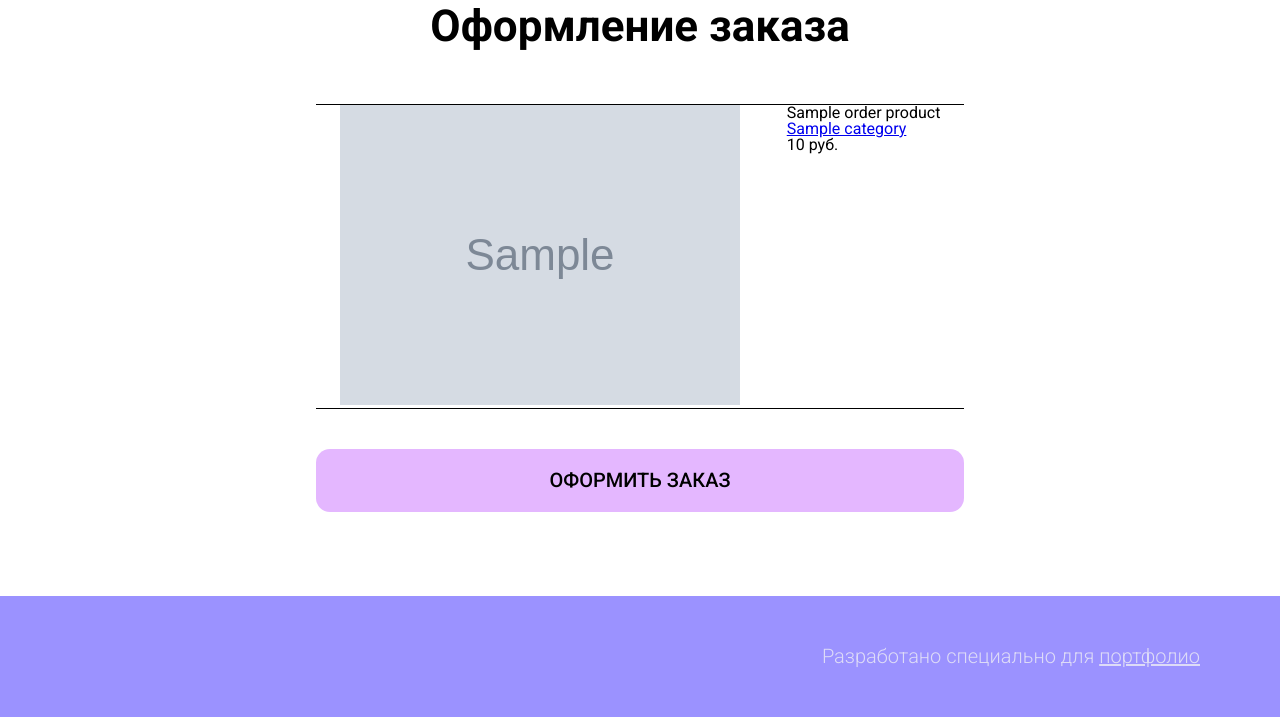
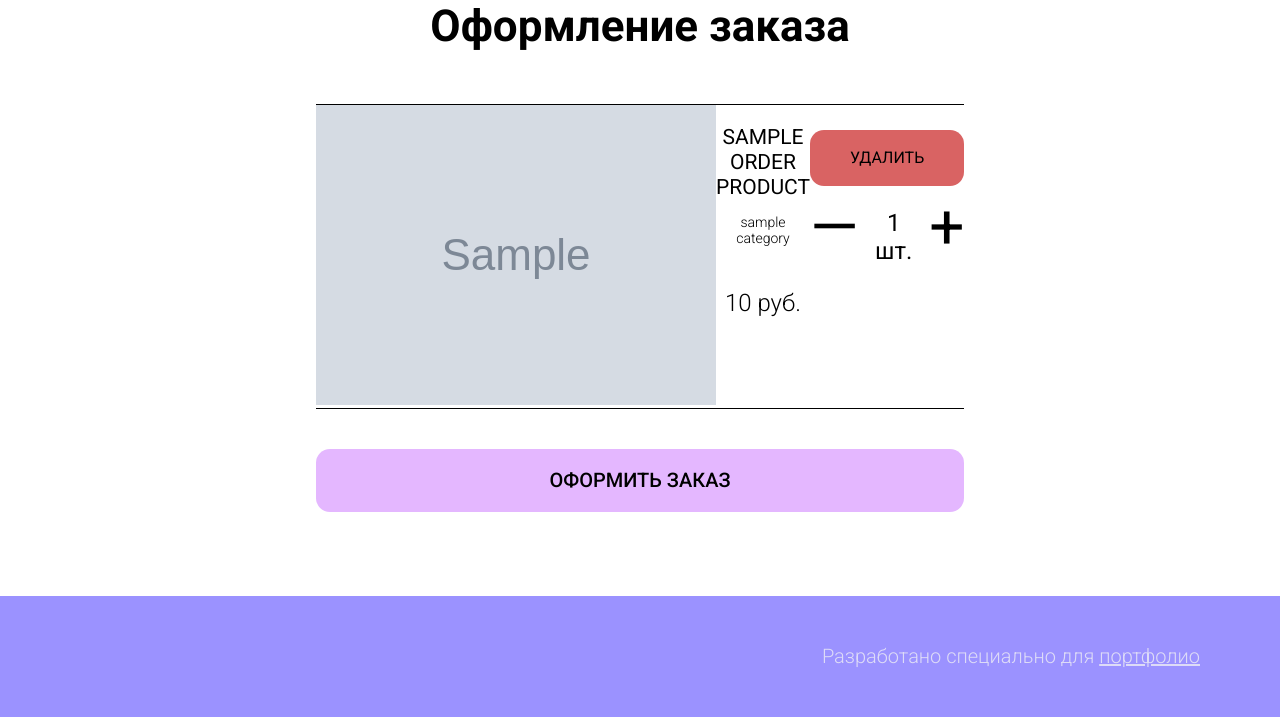
Before and after one commit to AtmoSL/func-mvc, a PHP site: template views/order.php in a window 1280 px wide. Shown: the part 83-800 px from the top of the page. Run offline with PHP 8.4, Linux system fonts and the light colour scheme; the template is opened without the code that fills it: most values are stand-ins (such as "Sample title", 1, 10 or a date in 2020); grey boxes marked "Sample" are stand-in pictures; data that the repository does not hold is empty.

Commit message:
Удаление товара из корзины

```diff
--- a/controllers/OrderController.php
+++ b/controllers/OrderController.php
@@ -10,10 +10,14 @@ include "../models/ProductModel.php";
 function indexAction(){
     $orderProducts = [];
 
-    if(isset($_SESSION['cart'])){
+    if(isset($_SESSION['cart']) && count($_SESSION['cart']['productsId']) > 0){
         $ids = array_keys($_SESSION['cart']['productsId']);
 
         $orderProducts = getProductsByIds($ids);
+    }
+
+    foreach($orderProducts as $key => $orderProduct){
+        $orderProducts[$key]['count'] = $_SESSION['cart']['productsId'][$orderProduct['id']]['count'];
     }
 
     $categories = getAllCategoriesForUl();
--- a/public/css/style.css
+++ b/public/css/style.css
@@ -1,17 +1,19 @@
-body{
+body {
     font-family: 'Roboto', sans-serif;
 }
 
 html,
-body{
+body {
     height: 100%;
 }
-.wrapper{
+
+.wrapper {
     min-height: 100%;
     display: flex;
     flex-direction: column;
 }
-.main{
+
+.main {
     flex-grow: 1;
 }
 
@@ -67,7 +69,8 @@ body{
     color: white;
     text-decoration: none;
 }
-.header__navigation__list__item a:hover{
+
+.header__navigation__list__item a:hover {
     font-size: 24px;
     line-height: 28px;
     color: white;
@@ -75,38 +78,43 @@ body{
 }
 
 /* Выпадающий список категорий */
-nav ul{
+nav ul {
     position: relative;
     background-color: #9B92FF;
     font-size: 24px;
     line-height: 28px;
     color: white;
 }
-nav ul ul{
+
+nav ul ul {
     display: none;
     position: absolute;
     top: 100%;
     border: solid #E4B7FF;
 }
+
 nav ul li:hover > ul {
-    display:inherit;
+    display: inherit;
 }
+
 nav ul ul li {
-    min-width:170px;
+    min-width: 170px;
     padding: 5px 10px;
-    float:none;
-    display:list-item;
+    float: none;
+    display: list-item;
     position: relative;
     border-bottom: solid #E4B7FF;
 }
+
 nav ul ul li:hover {
     background-color: #563d66;
 }
+
 nav ul ul ul {
-     position: absolute;
-     top:0;
-     left:100%;
- }
+    position: absolute;
+    top: 0;
+    left: 100%;
+}
 
 /* Каталог */
 .title h2 {
@@ -130,10 +138,10 @@ nav ul ul ul {
     margin: 20px 9px;
 }
 
-.catalog__card__inner{
+.catalog__card__inner {
 }
 
-.catalog__card__image{
+.catalog__card__image {
     text-align: center;
 }
 
@@ -143,10 +151,11 @@ nav ul ul ul {
     line-height: 25px;
 }
 
-.catalog__card__category{
+.catalog__card__category {
     margin-bottom: 22px;
 }
-.catalog__card__category a{
+
+.catalog__card__category a {
     text-transform: lowercase;
     font-weight: 300;
     font-size: 14px;
@@ -155,7 +164,7 @@ nav ul ul ul {
     text-decoration: none;
 }
 
-.catalog__card__category a:hover{
+.catalog__card__category a:hover {
     text-decoration: underline;
 }
 
@@ -179,30 +188,106 @@ nav ul ul ul {
     text-transform: uppercase;
 
     cursor: pointer;
+    user-select: none;
 }
 
 /*Страница оформления заказа*/
-.order__title{
+.order__title {
     margin-bottom: 52px;
 }
-.order__separator{
+
+.order__separator {
     margin: auto;
     background-color: #000000;
     height: 1px;
     max-width: 648px;
 }
-.order__card{
+
+.order__card {
     display: flex;
     max-width: 648px;
     margin: auto;
-    justify-content: space-around;
+    justify-content: space-between;
 }
 
-.order__inner{
+.order__card__actions, .order__card__info {
+    text-align: center;
+}
+
+.order__card__title {
+    text-transform: uppercase;
+
+    font-weight: 400;
+    font-size: 21px;
+    line-height: 25px;
+
+    margin-top: 20px;
+    margin-bottom: 14px;
+}
+
+.order__card__category {
+    margin-bottom: 43px;
+}
+
+.order__card__category a {
+    font-weight: 300;
+    font-size: 14px;
+    line-height: 72.19%;
+    color: black;
+    text-decoration: none;
+
+    text-transform: lowercase;
+}
+
+.order__card__category a:hover {
+    text-decoration: underline;
+}
+
+.order__card__price {
+    font-weight: 300;
+    font-size: 24px;
+    line-height: 28px;
+}
+
+.order__card__delete {
+    padding: 20px 40px;
+    background-color: #d96363;
+    border-radius: 14px;
+
+    cursor: pointer;
+    user-select: none;
+
+    margin-top: 25px;
+    margin-bottom: 15px;
+
+    text-transform: uppercase;
+}
+
+.order__card__count {
+    display: flex;
+    justify-content: center;
+}
+
+.order__card__count__minus, .order__card__count__plus{
+    font-size: 62px;
+    line-height: 51px;
+    cursor: pointer;
+    user-select: none;
+}
+
+.order__card__count__text {
+    font-weight: 400;
+    font-size: 24px;
+    line-height: 28px;
+
+    margin: 8px 10px;
+}
+
+.order__inner {
     margin-bottom: 40px;
 }
 
-.order__message{
+.order__message {
     font-weight: 700;
     font-size: 44px;
     line-height: 52px;
@@ -214,7 +299,8 @@ nav ul ul ul {
     color: #818181;
 
 }
-.order__create__btn{
+
+.order__create__btn {
     font-weight: 500;
     font-size: 20px;
     line-height: 23px;
@@ -235,12 +321,13 @@ nav ul ul ul {
 }
 
 /*футер*/
-.footer{
+.footer {
     height: 121px;
     background: #9B92FF;
     text-align: right;
 }
-.footer__text{
+
+.footer__text {
     font-weight: 300;
     font-size: 20px;
     line-height: 23px;
@@ -250,6 +337,7 @@ nav ul ul ul {
     margin-top: 49px;
     margin-right: 40px;
 }
-.footer__text a{
+
+.footer__text a {
     color: rgba(244, 244, 244, 0.74);
 }
--- a/public/js/cart.js
+++ b/public/js/cart.js
@@ -1,10 +1,11 @@
 console.log('Я подключён');
 const mainUrl = "http://func-mvc/";
 const cartCounter = document.getElementById('#cartCounter');
+const cartDeleteButtons =  document.querySelectorAll(".order__card__delete");
 let cartButtons = document.querySelectorAll(".catalog__card__button"); //Получение всех кнопок "В корзину"
 
 /**
- * Считывание клика на кнопку "В корзину"
+ * Добавление товара в корзину
  */
 cartButtons.forEach(function (cartButton) {
     cartButton.addEventListener("click", function (event) {
@@ -19,3 +20,23 @@ cartButtons.forEach(function (cartButton) {
             });
     });
 });
+
+/**
+ * Удаление товара из корзины
+ *
+ *
+ */
+cartDeleteButtons.forEach(function (cartDeleteButton){
+   cartDeleteButton.addEventListener("click", function (event){
+       console.log("Удаление товара c id "+ event.target.id);
+       fetch(mainUrl + "cart/deletefromcart/" + event.target.id + "/")
+           .then((response) => response.json())
+           .then((data) => {
+               cartCounter.textContent = "("+data+")";
+               document.getElementById("cartCard-"+event.target.id).remove();
+               if(!data){
+                   cartCounter.textContent = "";
+               }
+           });
+   });
+});
--- a/views/layouts/head.php
+++ b/views/layouts/head.php
@@ -58,7 +58,8 @@
                     </li>
                     <li class="header__navigation__list__item">
                         <a href="/order/"><span id="#cartCounter">
-                                <?php if (isset($_SESSION['cart']['count'])){ ?> (<?= $_SESSION['cart']['count'] ?>)<?php } ?></span>
+                                <?php if (isset($_SESSION['cart']['count']) && $_SESSION['cart']['count'] > 0){ ?>
+                                    (<?= $_SESSION['cart']['count'] ?>)<?php } ?></span>
                             Корзина</a>
                     </li>
                 </ul>
--- a/views/order.php
+++ b/views/order.php
@@ -8,8 +8,8 @@
         <div class="order__inner">
             <div class="order__separator"></div>
             <?php /** @var array $orderProducts */
-            foreach ($orderProducts as $orderProduct){ ?>
-            <div class="order__card">
+            foreach ($orderProducts as $orderProduct) { ?>
+                <div class="order__card" id="cartCard-<?= $orderProduct['id'] ?>">
                     <div class="order__card__img">
                         <img src="/img/products/<?= $orderProduct['photo_path'] ?>" alt="<?= $orderProduct['title'] ?>">
                     </div>
@@ -24,16 +24,28 @@
                             <?= $orderProduct['price'] ?><span> руб.</span>
                         </div>
                     </div>
+                    <div class="order__card__actions">
+                        <div class="order__card__delete" id="<?= $orderProduct['id'] ?>">
+                            Удалить
+                        </div>
+                        <div class="order__card__count">
+                            <div class="order__card__count__minus">—</div>
+                            <div class="order__card__count__text">
+                                <?= $orderProduct['count']; ?> шт.
+                            </div>
+                            <div class="order__card__count__plus">+</div>
+                        </div>
+                    </div>
                 </div>
                 <div class="order__separator"></div>
             <?php } ?>
         </div>
 
-        <?php if(count($orderProducts)== 0){ ?>
+        <?php if (count($orderProducts) == 0) { ?>
             <div class="order__message">
                 Корзина пуста
             </div>
-        <?php } else{?>
+        <?php } else { ?>
             <a href="#" class="order__create__btn">Оформить заказ</a>
         <?php } ?>
 
```
Also changed, not shown: controllers/CartController.php (+21 -3 lines). Lines whose indentation alone changed are shown as unchanged.
